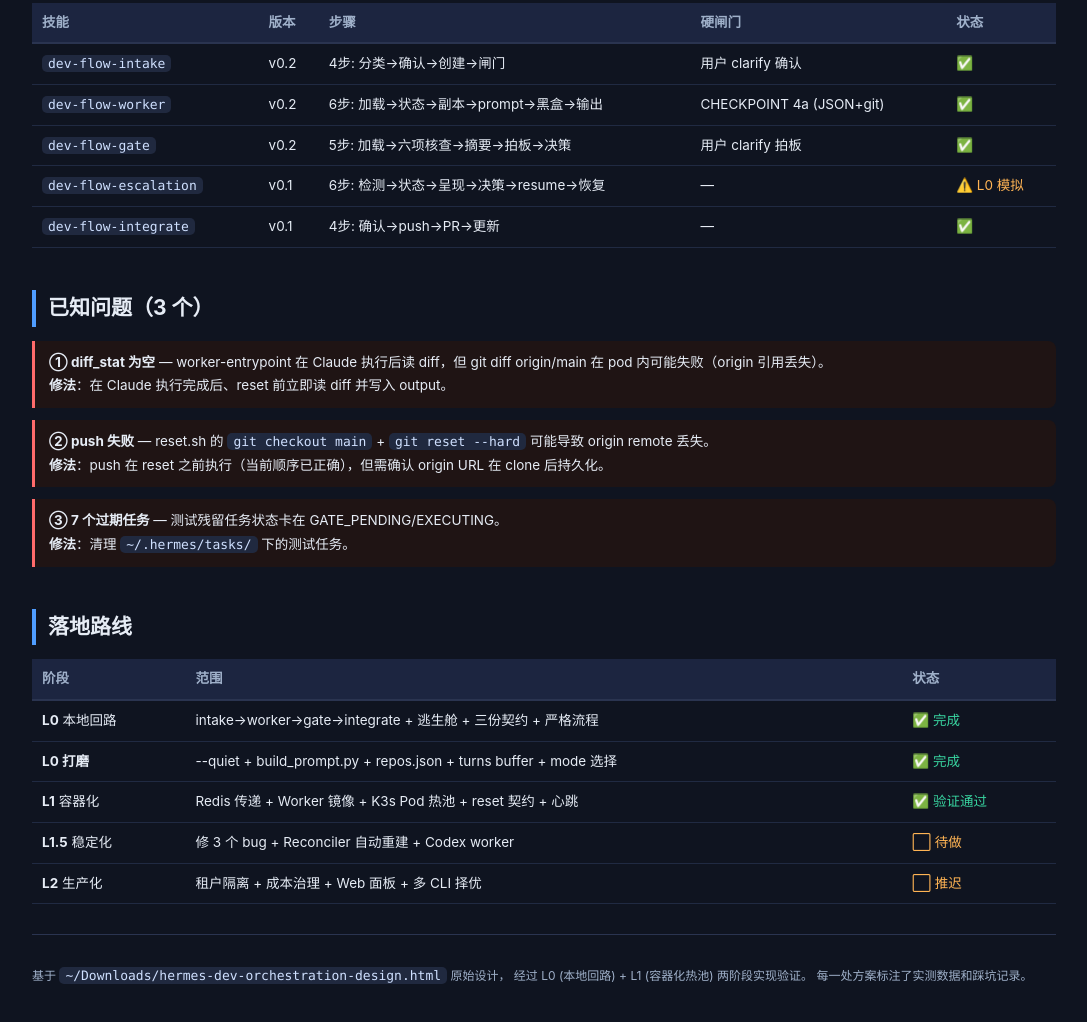
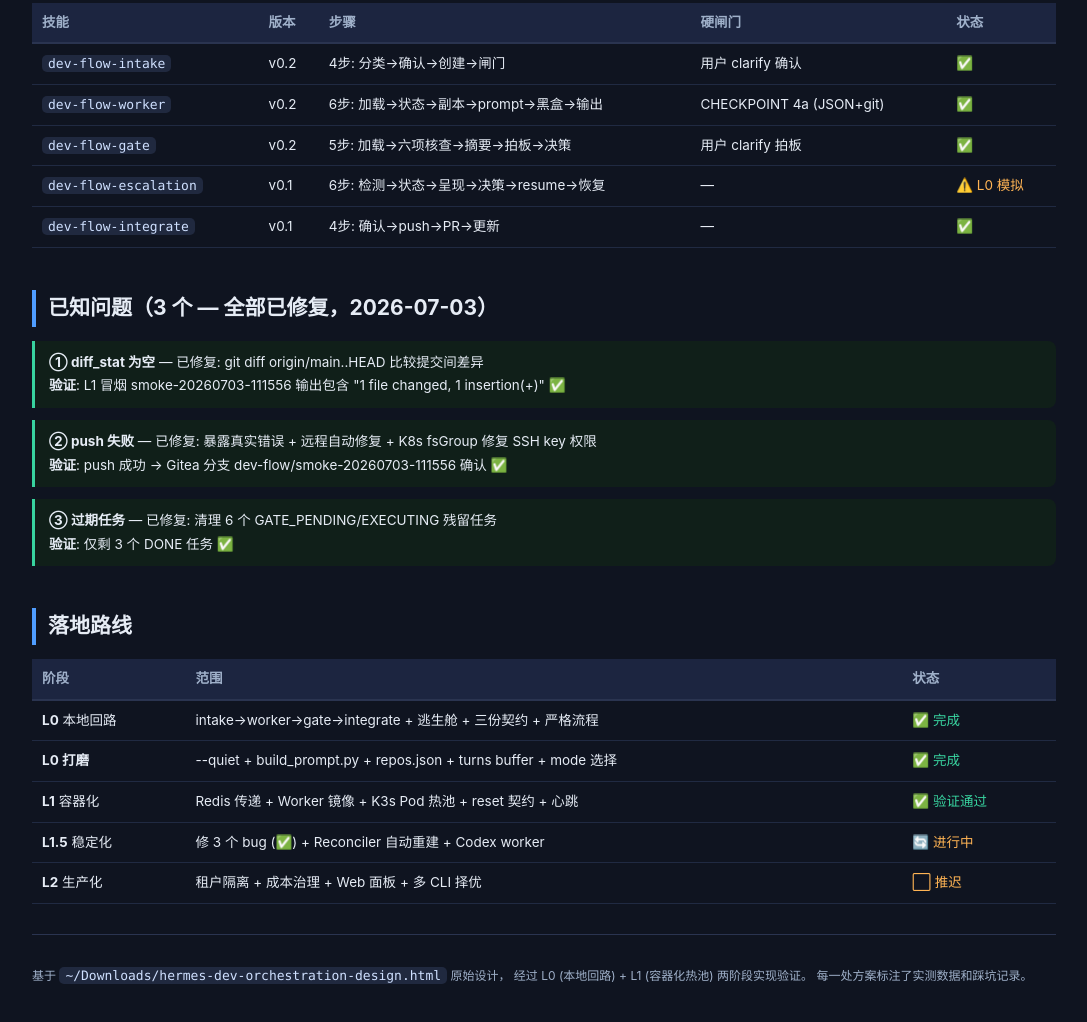
Before and after one commit to tianyuegithub/hermes-dev-flow, a plain HTML site: page docs/architecture-current.html in a window 1280 px wide. Shown: the part 2403-3425 px from the top of the page, without its empty margins (96-1183 px from the left). Drawn offline with Linux system fonts and the light colour scheme.

Commit message:
docs: 更新架构文档 — L1.5 Bug 修复完成 + 已知问题标记已修复

```diff
--- a/docs/architecture-current.html
+++ b/docs/architecture-current.html
@@ -292,7 +292,7 @@ Hermes (Mac)                        Redis                          Worker Pod (K
     <h3>② 输出契约 · Worker → Hermes</h3>
     <p><code>contracts/output.schema.json</code></p>
     <p>Redis Key: <code>output:&lt;task_id&gt;</code></p>
-    <p class="warn">⚠️ diff_stat 为空（reset 时序问题）</p>
+    <p class="ok">✅ diff_stat 修复验证通过</p>
   </div>
   <div class="card">
     <h3>③ 逃生舱 · Worker ⇄ Hermes</h3>
@@ -313,19 +313,19 @@ Hermes (Mac)                        Redis                          Worker Pod (K
 <tr><td><code>dev-flow-integrate</code></td><td>v0.1</td><td>4步: 确认→push→PR→更新</td><td>—</td><td class="ok">✅</td></tr>
 </table>
 
-<!-- ===== 已知问题 ===== -->
-<h2>已知问题（3 个）</h2>
-<div class="bad-box">
-  <b>① diff_stat 为空</b> — worker-entrypoint 在 Claude 执行后读 diff，但 git diff origin/main 在 pod 内可能失败（origin 引用丢失）。<br>
-  <b>修法</b>：在 Claude 执行完成后、reset 前立即读 diff 并写入 output。
+<!-- ===== 已知问题（已修复）===== -->
+<h2>已知问题（3 个 — 全部已修复，2026-07-03）</h2>
+<div class="good-box">
+  <b>① diff_stat 为空</b> — 已修复: git diff origin/main..HEAD 比较提交间差异<br>
+  <b>验证</b>: L1 冒烟 smoke-20260703-111556 输出包含 "1 file changed, 1 insertion(+)" ✅
 </div>
-<div class="bad-box">
-  <b>② push 失败</b> — reset.sh 的 <code>git checkout main</code> + <code>git reset --hard</code> 可能导致 origin remote 丢失。<br>
-  <b>修法</b>：push 在 reset 之前执行（当前顺序已正确），但需确认 origin URL 在 clone 后持久化。
+<div class="good-box">
+  <b>② push 失败</b> — 已修复: 暴露真实错误 + 远程自动修复 + K8s fsGroup 修复 SSH key 权限<br>
+  <b>验证</b>: push 成功 → Gitea 分支 dev-flow/smoke-20260703-111556 确认 ✅
 </div>
-<div class="bad-box">
-  <b>③ 7 个过期任务</b> — 测试残留任务状态卡在 GATE_PENDING/EXECUTING。<br>
-  <b>修法</b>：清理 <code>~/.hermes/tasks/</code> 下的测试任务。
+<div class="good-box">
+  <b>③ 过期任务</b> — 已修复: 清理 6 个 GATE_PENDING/EXECUTING 残留任务<br>
+  <b>验证</b>: 仅剩 3 个 DONE 任务 ✅
 </div>
 
 <!-- ===== 落地路线 ===== -->
@@ -335,7 +335,7 @@ Hermes (Mac)                        Redis                          Worker Pod (K
 <tr><td><b>L0</b> 本地回路</td><td>intake→worker→gate→integrate + 逃生舱 + 三份契约 + 严格流程</td><td class="ok">✅ 完成</td></tr>
 <tr><td><b>L0 打磨</b></td><td>--quiet + build_prompt.py + repos.json + turns buffer + mode 选择</td><td class="ok">✅ 完成</td></tr>
 <tr><td><b>L1</b> 容器化</td><td>Redis 传递 + Worker 镜像 + K3s Pod 热池 + reset 契约 + 心跳</td><td class="ok">✅ 验证通过</td></tr>
-<tr><td><b>L1.5</b> 稳定化</td><td>修 3 个 bug + Reconciler 自动重建 + Codex worker</td><td class="warn">⬜ 待做</td></tr>
+<tr><td><b>L1.5</b> 稳定化</td><td>修 3 个 bug (✅) + Reconciler 自动重建 + Codex worker</td><td class="warn">🔄 进行中</td></tr>
 <tr><td><b>L2</b> 生产化</td><td>租户隔离 + 成本治理 + Web 面板 + 多 CLI 择优</td><td class="warn">⬜ 推迟</td></tr>
 </table>
 
```
